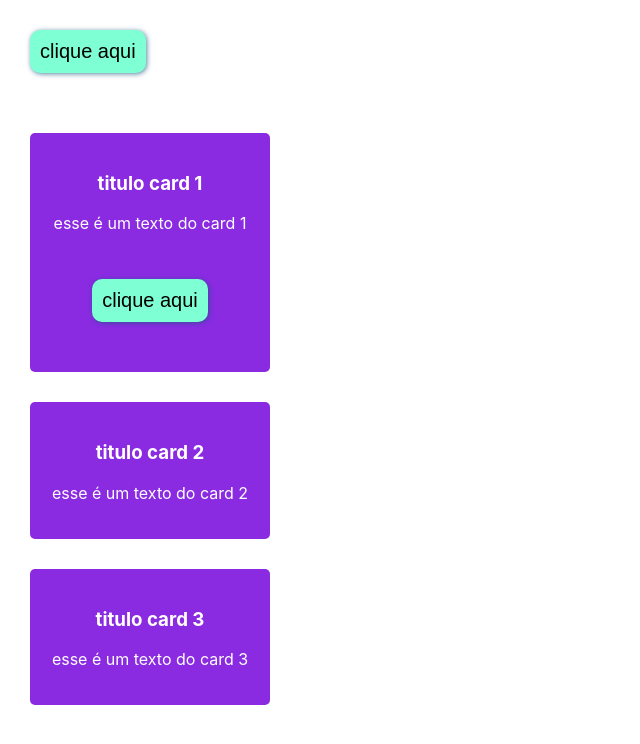
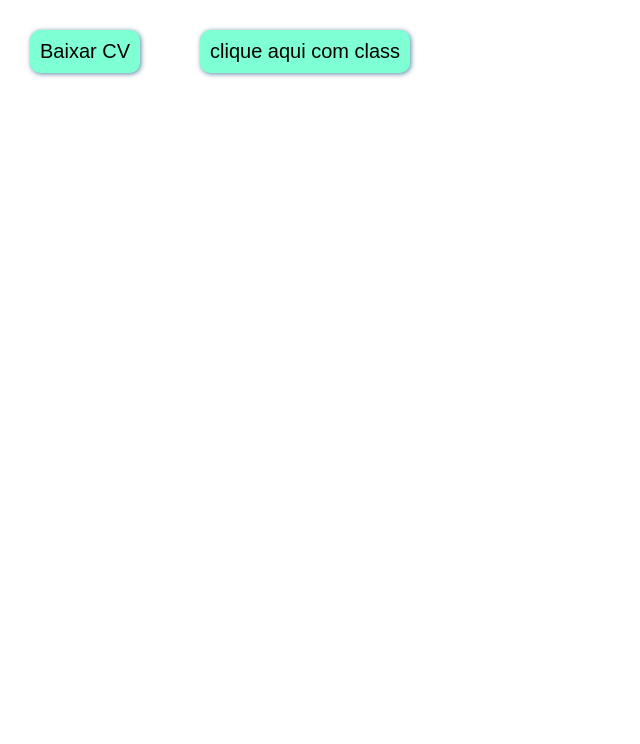
Before and after one commit to mariana549/curso-dev-quest, a React (Create React App) app in the folder react/05-creaat-react-app/primeiro-app/: page / in a window 1280 px wide. Shown: the top 744 px of the page, without its empty margins (0-640 px from the left). Built offline with nearby package versions, Linux system fonts and the light colour scheme.

Commit message:
ultilizando o defaultprops

```diff
--- a/react/05-creaat-react-app/primeiro-app/src/App.js
+++ b/react/05-creaat-react-app/primeiro-app/src/App.js
@@ -1,14 +1,16 @@
 // import logo from './logo.svg';
 import './App.css';
 import Button from "./components/button/button.js"
-import Card from './components/card/card.js';
+// import Card from './components/card/card.js';
 
 function App() {
   return (
     <>
+      <Button label="Baixar CV" />
+
       <Button />
 
-      <Card>
+      {/* <Card>
         <h3>titulo card 1</h3>
         <p>esse é um texto do card 1</p>
         <Button />
@@ -22,7 +24,7 @@ function App() {
       <Card>
         <h3>titulo card 3</h3>
         <p>esse é um texto do card 3</p>
-      </Card>
+      </Card> */}
     </>
   );
 }
--- a/react/05-creaat-react-app/primeiro-app/src/components/button/button.js
+++ b/react/05-creaat-react-app/primeiro-app/src/components/button/button.js
@@ -1,6 +1,18 @@
  import "./button.css"
- const Button = () => {
-   return <button className="btn">clique aqui</button>
+ import React, {Component} from "react"
+
+//  const Button = (props) => {
+//    return <button className="btn">{props.label}</button>
+// }
+
+class Button extends Component {
+  render(){
+    return <button className="btn">{this.props.label}</button>
+  }
+}
+
+Button.defaultProps = {
+  label: 'clique aqui com class'
 }
 
 export default Button
```
